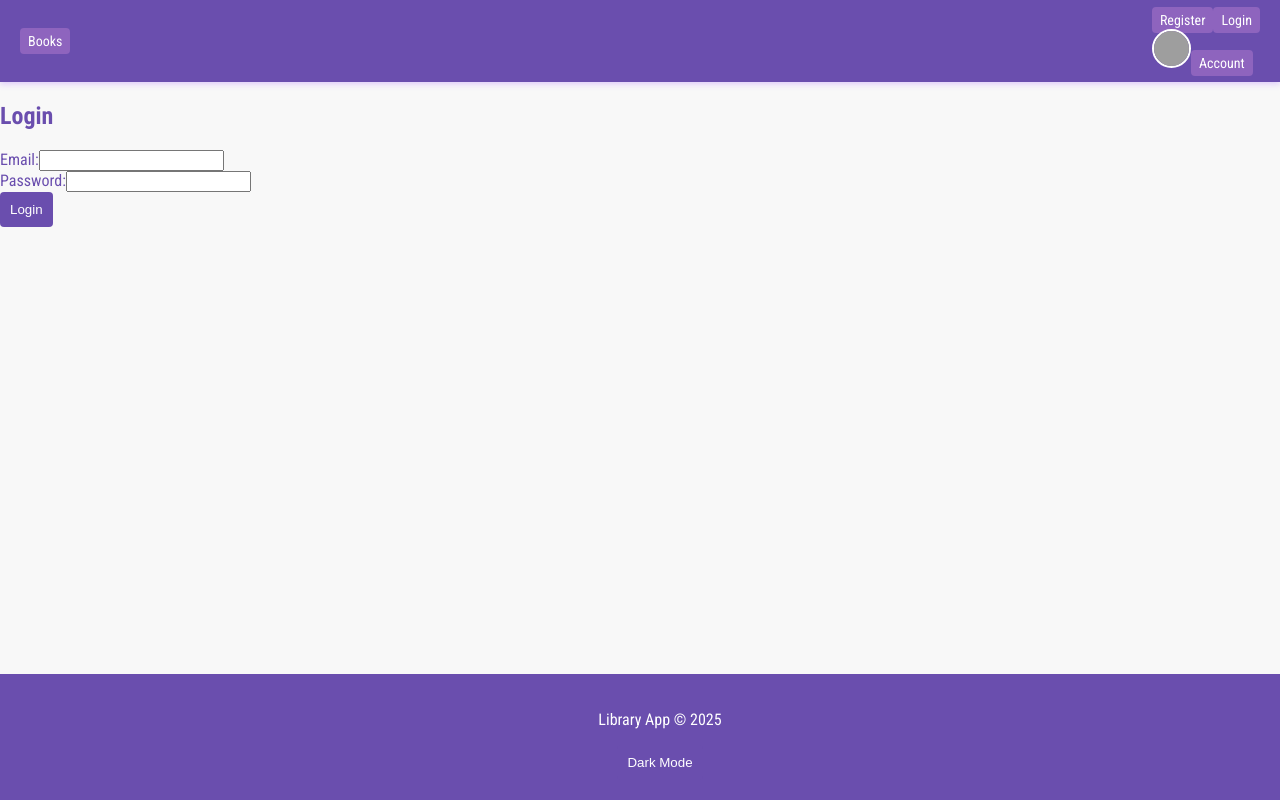
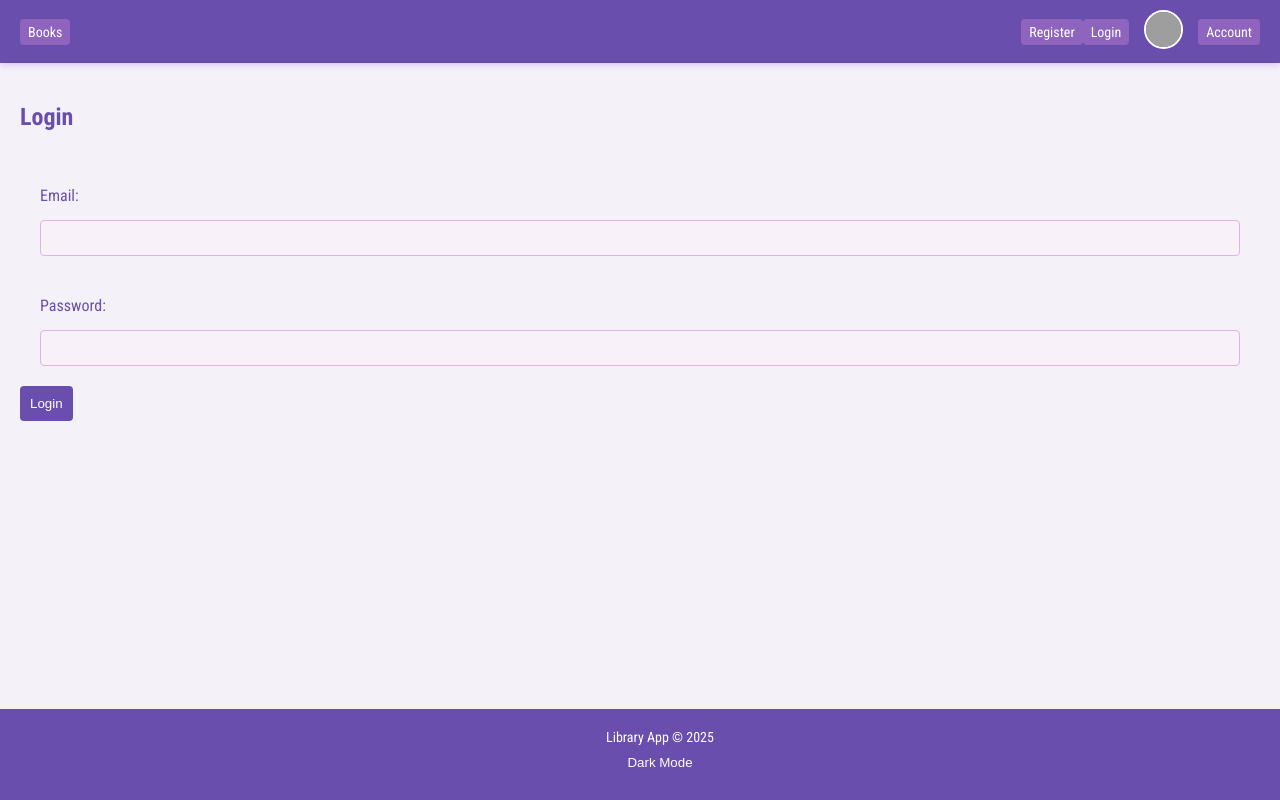
Before and after one commit to sandpitt-turtle/30Book, a React (Vite) app: page /login in a window 1280 px wide. Built offline with nearby package versions, Linux system fonts and the light colour scheme; grey boxes are pictures that could not be loaded.

Commit message:
Cleaned styling before continuing with Account.jsx

```diff
--- a/src/App.css
+++ b/src/App.css
@@ -1,38 +1,48 @@
 :root {
-  /* Light Theme */
-  --background-light: #f5f1f9;
-  --text-light: #6a4eae;
-  --card-background-light: white;
-  --card-border-light: #e0b3e0;
-  --button-background-light: #6a4eae;
-  --button-hover-light: #8e64be;
-  --input-background-light: #f9f1f9;
-  --input-border-light: #e0b3e0;
-  --overlay-background-light: rgba(0, 0, 0, 0.5);
+  /* Default Light Theme */
+  --background: #f5f1f9;
+  --text: #6a4eae;
+  --card-background: white;
+  --card-border: #e0b3e0;
+  --button-background: #6a4eae;
+  --button-hover: #8e64be;
+  --input-color: black;
+  --input-background: #f9f1f9;
+  --input-border: #e0b3e0;
+  --overlay-background: rgba(0, 0, 0, 0.5);
+}
 
-  /* Dark Theme */
-  --background-dark: #1e1e1e;
-  --text-dark: #dcdcdc;
-  --card-background-dark: #2a2a2a;
-  --card-border-dark: #444444;
-  --button-background-dark: #3a3a3a;
-  --button-hover-dark: #5a5a5a;
-  --input-background-dark: #333333;
-  --input-border-dark: #444444;
-  --overlay-background-dark: rgba(0, 0, 0, 0.8);
+/* Dark Theme */
+.dark-theme {
+  --background: #1e1e1e;
+  --text: #dcdcdc;
+  --card-background: #2a2a2a;
+  --card-border: #444444;
+  --button-background: #3a3a3a;
+  --button-hover: #5a5a5a;
+  --input-color: #dcdcdc;
+  --input-background: #333333;
+  --input-border: #444444;
+  --overlay-background: rgba(0, 0, 0, 0.8);
 }
+
 
 body {
   font-family: 'Roboto Condensed', serif;
   margin: 0;
   padding: 0;
-  background-color: var(--background-light);
-  color: var(--text-light);
+  background-color: var(--background);
+  color: var(--text);
 }
 
 .books-container {
   padding: 20px;
 }
+
+.book-details-container {
+  padding: 20px;
+}
+
 
 .books-grid {
   display: grid;
@@ -42,9 +52,10 @@ body {
   margin-top: 20px;
 }
 
+
 .book-card {
-  background: var(--card-background-light);
-  border: 1px solid var(--card-border-light);
+  background: var(--card-background);
+  border: 1px solid var(--card-border);
   border-radius: 8px;
   padding: 15px;
   width: 300px;
@@ -64,13 +75,15 @@ body {
 
 .book-card h3 {
   font-size: 1.2em;
-  color: var(--text-light);
+  color: var(--text);
   margin-bottom: 10px;
 }
 
-.details-button, .login-button {
+
+button,
+.details-button, .login-button, .back-button, .submit-button {
   padding: 10px;
-  background-color: var(--button-background-light);
+  background-color: var(--button-background);
   color: white;
   border: none;
   border-radius: 4px;
@@ -78,59 +91,42 @@ body {
   transition: background-color 0.3s, box-shadow 0.3s, transform 0.3s;
 }
 
-.details-button:hover, .login-button:hover {
-  background-color: var(--button-hover-light);
-  box-shadow: 0 0 15px rgba(160, 95, 255, 0.8);
+
+button:hover,
+.details-button:hover,
+.login-button:hover {
+  background-color: var(--button-hover);
+  box-shadow: 0 0 12px rgba(160, 95, 255, 0.8);
   transform: translateY(-3px);
 }
 
-
-body.dark-theme {
-  background-color: var(--background-dark);
-  color: var(--text-dark);
+input {
+  padding: 8px;
+  font-size: 16px;
+  border-radius: 4px;
+  border: 1px solid var(--input-border);
+  background-color: var(--input-background);
+  color: var(--input-color);
+  transition: box-shadow 0.3s ease;
 }
 
-.books-container.dark-theme {
-  background-color: var(--background-dark);
+input:focus {
+  outline: none;
+  border-color: var(--button-background);
+  box-shadow: 0 0 8px rgba(160, 95, 255, 0.6);
 }
 
-.book-card.dark-theme {
-  background: var(--card-background-dark);
-  border: 1px solid var(--card-border-dark);
+input::placeholder {
+  color: rgba(106, 78, 174, 0.7);
 }
 
-.book-card h3.dark-theme {
-  color: var(--text-dark);
-}
-
-.details-button.dark-theme, .login-button.dark-theme {
-  background-color: var(--button-background-dark);
-}
-
-.details-button.dark-theme:hover, .login-button.dark-theme:hover {
-  background-color: var(--button-hover-dark);
-}
-
-input.dark-theme {
-  background-color: var(--input-background-dark);
-  border: 1px solid var(--input-border-dark);
-}
-
-button.dark-theme {
-  background-color: var(--button-background-dark);
-}
-
-button.dark-theme:hover {
-  background-color: var(--button-hover-dark);
-}
-
-.overlay.dark-theme {
-  background-color: var(--overlay-background-dark);
+.dark-theme input::placeholder {
+  color: rgba(220, 220, 220, 0.7);
 }
 
 
 .navbar {
-  background-color: var(--button-background-light);
+  background-color: var(--button-background);
   padding: 10px 20px;
   display: flex;
   justify-content: space-between;
@@ -138,7 +134,9 @@ button.dark-theme:hover {
   box-shadow: 0 2px 6px rgba(160, 95, 255, 0.3);
 }
 
-.nav-left, .account-container {
+
+.nav-left,
+.accountnav-container {
   display: flex;
   align-items: center;
   gap: 15px;
@@ -150,8 +148,6 @@ button.dark-theme:hover {
   list-style: none;
   margin: 0;
 }
-
-
 
 
 .profile-pic {
@@ -169,21 +165,23 @@ button.dark-theme:hover {
   box-shadow: 0 0 15px rgba(160, 95, 255, 0.5);
 }
 
-.small-link, .account-link {
+
+.small-link,
+.account-link {
   font-size: 14px;
   padding: 5px 8px;
-  background-color: #8e64be;
+  background-color: var(--button-hover);
   border-radius: 4px;
   text-decoration: none;
   color: white;
   transition: background-color 0.3s, box-shadow 0.3s;
 }
 
-.small-link:hover, .account-link:hover {
-  background-color: #6a4eae;
+.small-link:hover,
+.account-link:hover {
+  background-color: var(--button-background);
   box-shadow: 0 0 8px rgba(160, 95, 255, 0.6);
 }
-
 
 
 .app-container {
@@ -202,34 +200,34 @@ footer {
   left: 0;
   bottom: 0;
   width: 100%;
-  background-color: #6a4eae;
+  background-color: var(--button-background);
   color: white;
   text-align: center;
   padding: 20px;
   z-index: 100;
+}
 
 footer p {
   margin: 0;
   font-size: 14px;
 }
 
-
-
-/*
-.overlay {
+/* Overlay */
+/* .overlay {
   position: fixed;
   top: 0;
   left: 0;
   width: 100%;
   height: 100%;
-  background-color: rgba(0, 0, 0, 0.5);
+  background-color: var(--overlay-background);
   display: flex;
   justify-content: center;
   align-items: center;
   z-index: 9999;
 } */
 
-/* .popup {
+/* Popup
+.popup {
   background-color: white;
   padding: 20px;
   border-radius: 8px;
@@ -247,45 +245,21 @@ footer p {
   cursor: pointer;
 } */
 
-.login-container, .input-group {
+/* Form */
+.login-container,
+.input-group,
+.register-container {
   display: flex;
   flex-direction: column;
   gap: 15px;
+  padding: 20px;
 }
 
-input {
-  padding: 8px;
-  font-size: 16px;
-  border-radius: 4px;
-  border: 1px solid #e0b3e0;
-  background-color: #f9f1f9;
-  transition: box-shadow 0.3s ease;
-}
 
-input:focus {
-  outline: none;
-  border-color: var(--button-background-light);
-  box-shadow: 0 0 8px rgba(160, 95, 255, 0.6);
-}
 
-button {
-  padding: 10px;
-  background-color: var(--button-background-light);
-  color: white;
-  border: none;
-  border-radius: 4px;
-  cursor: pointer;
-  transition: background-color 0.3s, box-shadow 0.3s, transform 0.3s;
-}
 
-button:hover {
-  background-color: var(--button-hover-light);
-  box-shadow: 0 0 12px rgba(160, 95, 255, 0.8);
-  transform: translateY(-3px);
-}
-
+/* Error Message */
 .error-message {
   color: #e60000;
   font-size: 14px;
 }
-}
--- a/src/index.css
+++ b/src/index.css
@@ -3,7 +3,7 @@
 
 body {
   font-family: 'Roboto Condensed', serif;
-  background-color: #f8f8f8;
+  /* background-color: #f8f8f8; */
   margin: 0;
   padding: 0;
 }
```
